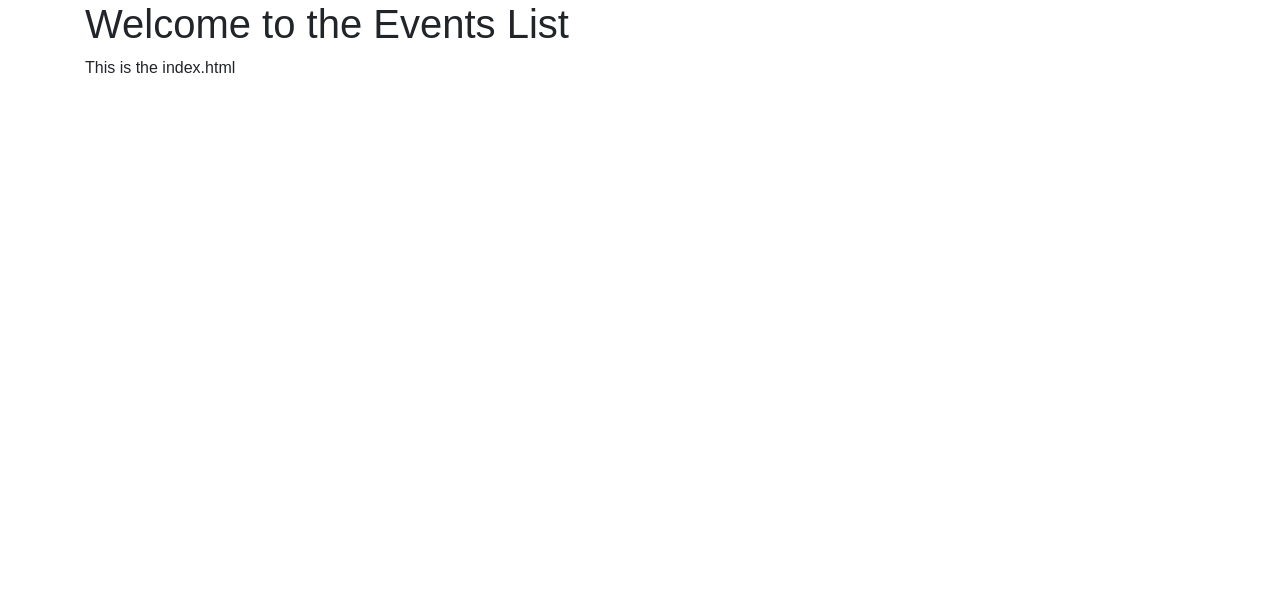
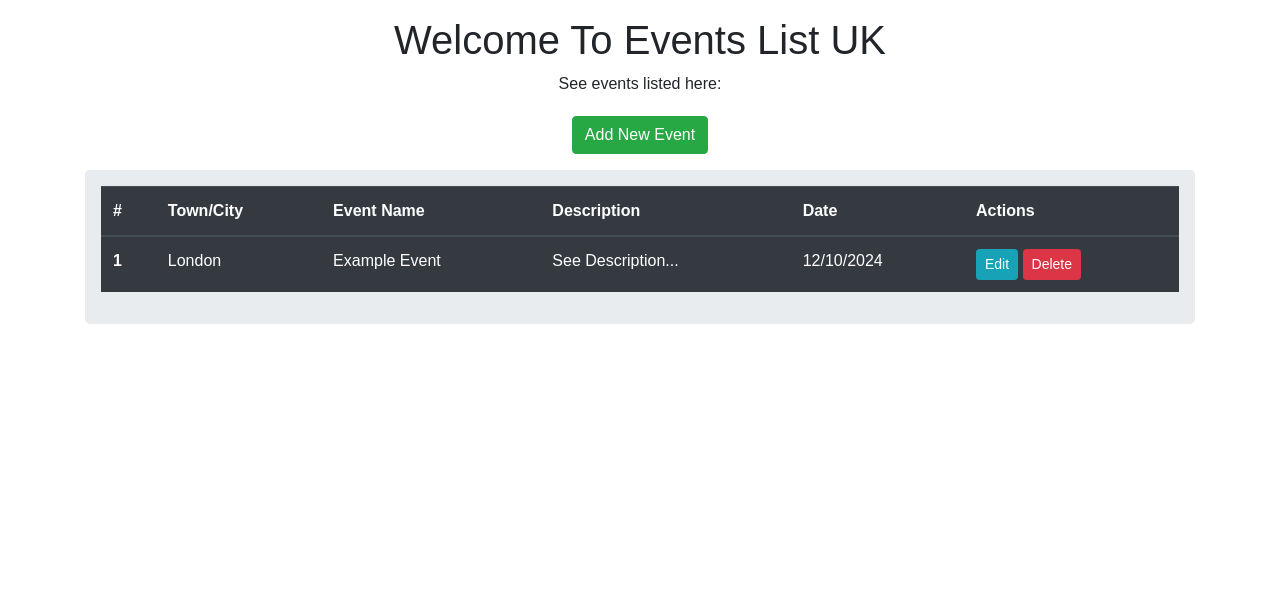
Before and after one commit to david-walters/Milestone-3-Code-Institute, a Flask app: page / in a window 1280 px wide. Shown: the part 68-664 px from the top of the page. Run offline with Flask 3, Linux system fonts and the light colour scheme.

Commit message:
Start making the table to list the events which will eventually be updated through the database

```diff
--- a/events_list/templates/index.html
+++ b/events_list/templates/index.html
@@ -1,6 +1,46 @@
 {% extends "base.html" %}
 
 {% block content %}
-<h1>Welcome to the Events List</h1>
-<p>This is the index.html</p>
+<div class="row">
+    <div class="col">
+        <div class="text-center mt-3">
+            <h1>Welcome To Events List UK</h1>
+            <p>See events listed here:</p>
+            <button class="btn btn-lrg btn-success mt-1 mb-3">Add New Event</button>
+        </div>
+    </div>
+</div>
+
+<div class="row">
+    <div class="col">
+        <div class="jumbotron p-3">
+            <table class="table table-hover table-dark">
+                <thead>
+                    <tr>
+                        <th scope="col">#</th>
+                        <th scope="col">Town/City</th>
+                        <th scope="col">Event Name</th>
+                        <th scope="col">Description</th>
+                        <th scope="col">Date</th>
+                        <th scope="col">Actions</th>
+                    </tr>
+                </thead>
+
+                <tbody>
+                    <tr>
+                        <th scope="row">1</th>
+                        <td>London</td>
+                        <td>Example Event</td>
+                        <td>See Description...</td>
+                        <td>12/10/2024</td>
+                        <td>
+                            <button class="btn btn-sm btn-info">Edit</button>
+                            <button class="btn btn-sm btn-danger">Delete</button>
+                        </td>
+                    </tr>
+                </tbody>
+            </table>
+        </div>
+    </div>
+</div>
 {% endblock %}
```
